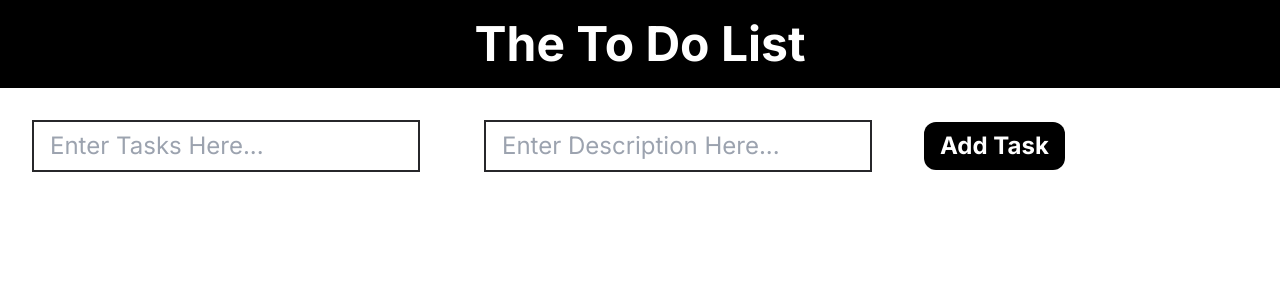
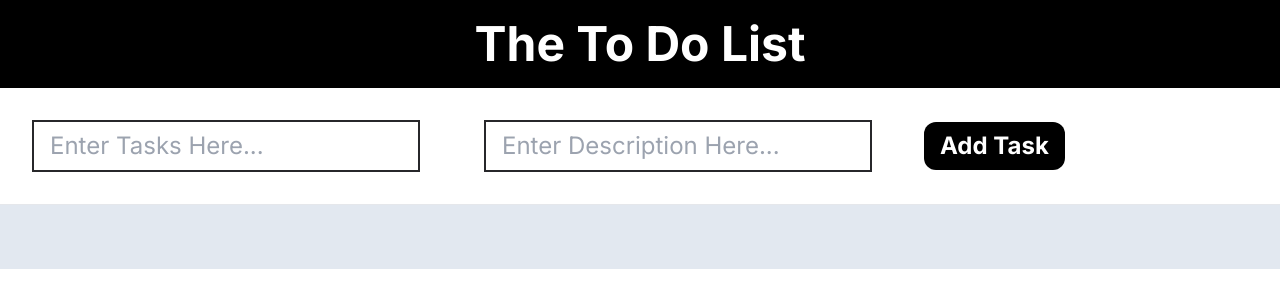
Before and after one commit to aadarshraj02/to-do, a Next.js app: page / in a window 1280 px wide. Shown: the top 308 px of the page. Built offline with nearby package versions, Linux system fonts and the light colour scheme.

Commit message:
added a hr and a div

```diff
--- a/app/page.js
+++ b/app/page.js
@@ -5,6 +5,7 @@ import React, { useState } from "react";
 const page = () => {
   const [title, setTitle] = useState("");
   const [description, setDescription] = useState("");
+  const [mainTask, setMainTask] = useState([]);
 
   const submitHandler = (e) => {
     e.preventDefault();
@@ -40,6 +41,8 @@ const page = () => {
           Add Task
         </button>
       </form>
+      <hr />
+      <div className="p-8 bg-slate-200"></div>
     </>
   );
 };
```
